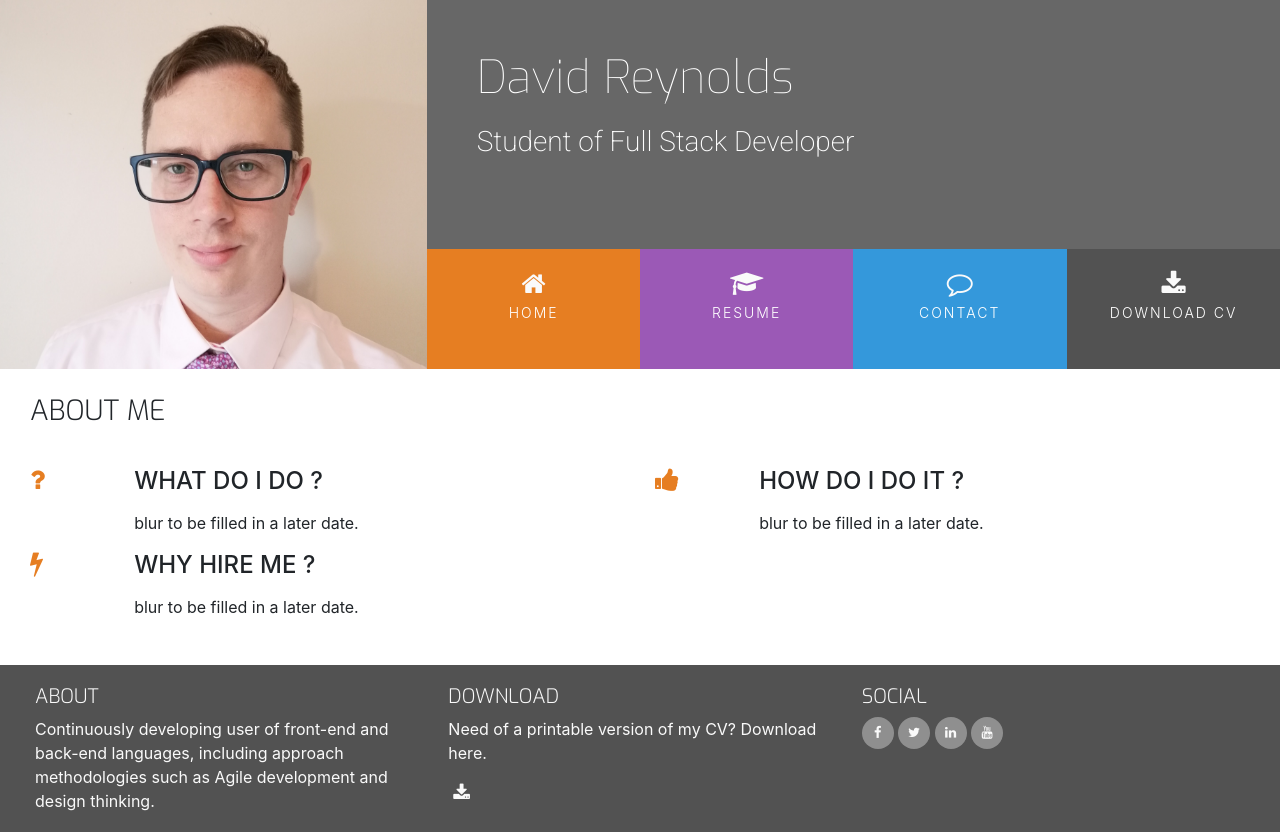
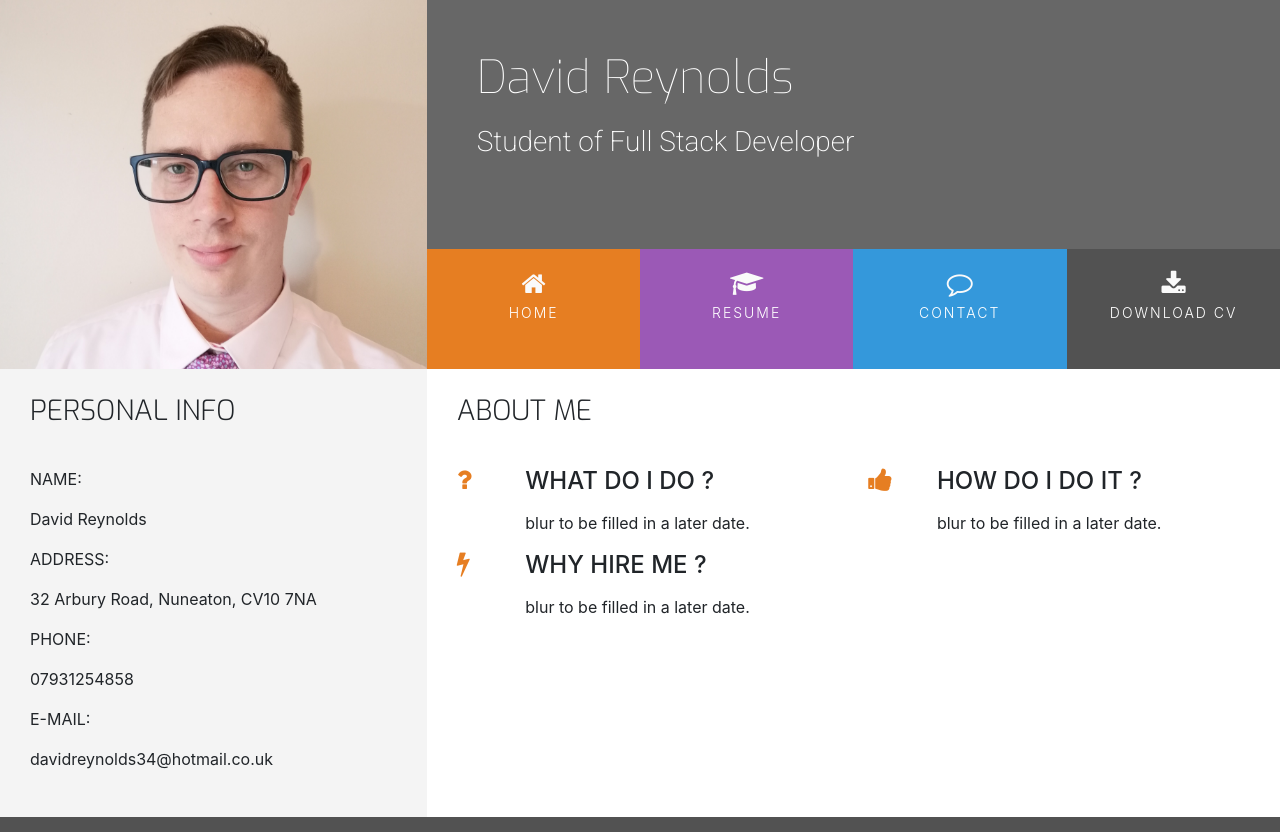
Before and after one commit to FluffyBullet/UCD-Resme, a plain HTML site: page index.html in a window 1280 px wide. Shown: the top 832 px of the page. Drawn offline with nearby package versions, Linux system fonts and the light colour scheme.

Commit message:
adding of personal info

```diff
--- a/assets/css/style.css
+++ b/assets/css/style.css
@@ -24,6 +24,10 @@
 
 .ui-menu-color-download {
     background-color: #525252;
+}
+
+.bg-color-personal-info{
+    background-color:#f4f4f4;
 }
 
 /*--------------------------------------------Special paddings/margins/text*/
--- a/index.html
+++ b/index.html
@@ -43,7 +43,59 @@
         </div>
     </header>
     <section class="container-fluid">
-        <div class="row row-table">
+        <div class="row">
+            <div class="col-md-4 bg-color-personal-info section-column">
+                <div class="row">
+                    <div class="col-12">
+                        <h3 class="section-heading uppercase">
+                            Personal Info
+                        </h3>
+
+                    </div>
+                </div>
+                <div class="personal-info-item">
+                    <div class="key">
+                        <p class="uppercase">
+                            Name:
+                        </p>
+                    </div>
+                    <div class="value">
+                        <p>
+                            David Reynolds
+                        </p>
+                    </div>
+                    <div class="key">
+                        <p class="uppercase">
+                            Address:
+                        </p>
+                    </div>
+                    <div class="value">
+                        <p>
+                            32 Arbury Road, Nuneaton, CV10 7NA
+                        </p>
+                    </div>
+                    <div class="key">
+                        <p class="uppercase">
+                            Phone:
+                        </p>
+                    </div>
+                    <div class="value">
+                        <p>
+                            07931254858
+                        </p>
+                    </div>
+                    <div class="key">
+                        <p class="uppercase">
+                            e-mail:
+                        </p>
+                    </div>
+                    <div class="value">
+                        <p>
+                            davidreynolds34@hotmail.co.uk
+                        </p>
+                    </div>
+                </div>
+            </div>
             <div class="col-md-8 bg-color-three-reasons section-column">
                 <div class="row">
                     <div class="col">
```
